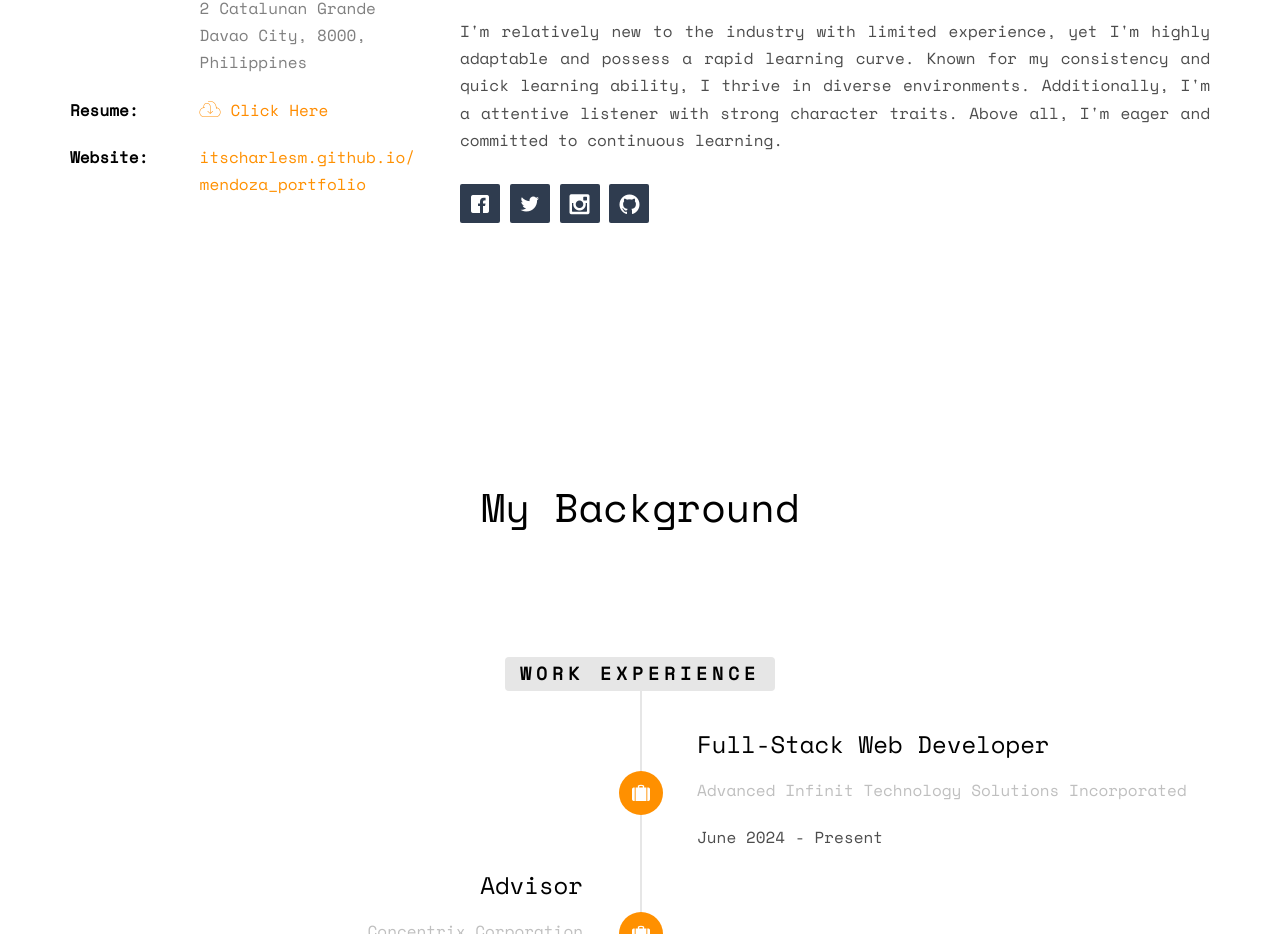
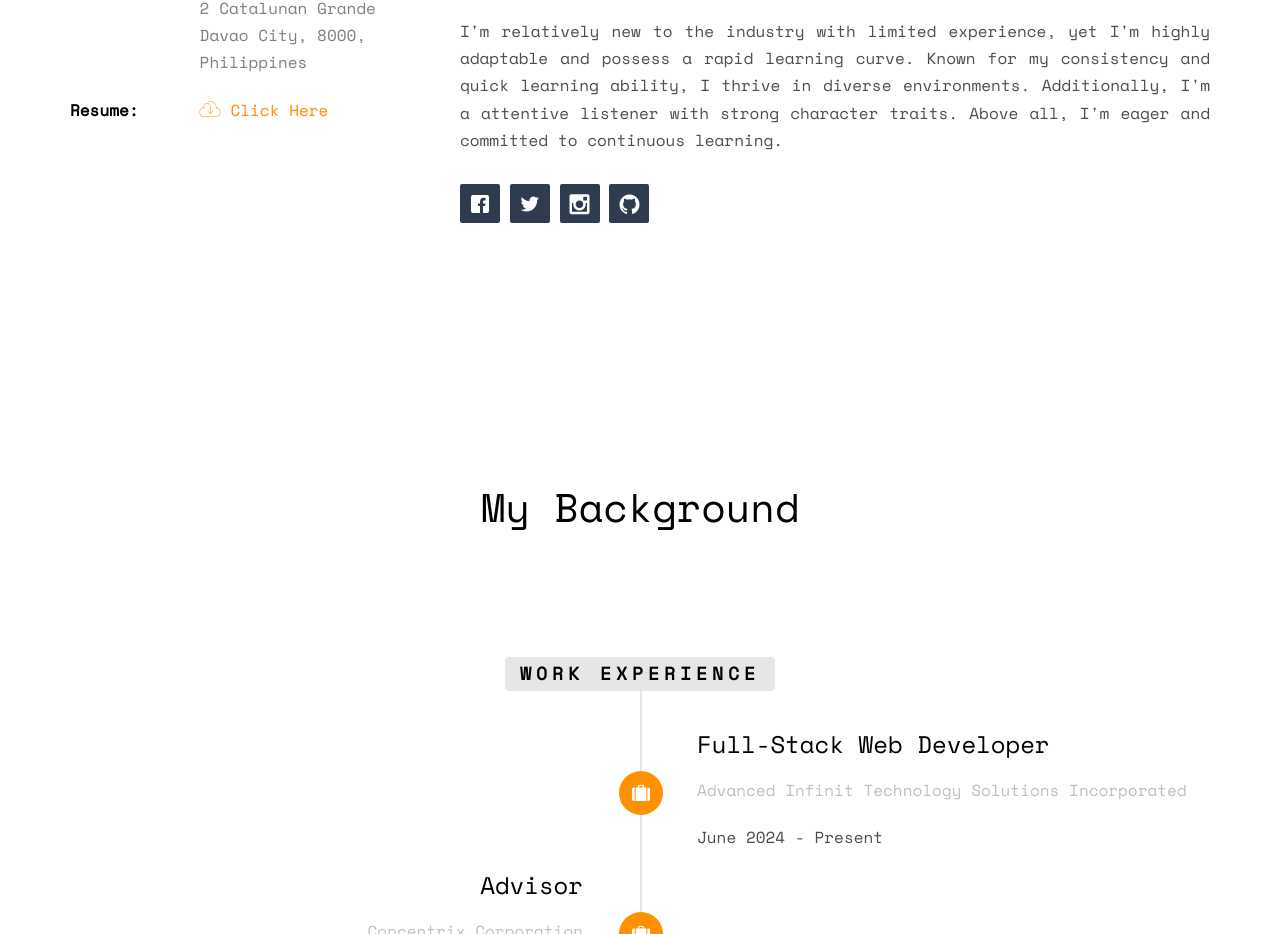
Before and after one commit to itscharlesm/mendoza_portfolio, a plain HTML site: page index.html in a window 1280 px wide. Shown: the part 1273-2207 px from the top of the page. Drawn offline with nearby package versions, Linux system fonts and the light colour scheme; files whose address does not match are found by name.

Commit message:
removed website

```diff
--- a/index.html
+++ b/index.html
@@ -86,13 +86,13 @@
 									<i class="icon-download"></i> Click Here
 								</a>
 							</li>
-							<li><span class="first-block">Website:</span>
+							<!-- <li><span class="first-block">Website:</span>
 								<span class="second-block">
 									<a href="https://itscharlesm.github.io/mendoza_portfolio" target="_blank">
 										itscharlesm.github.io/<wbr>mendoza_portfolio
 									</a>
 								</span>
-							</li>
+							</li> -->
 						</ul>
 					</div>
 					<div class="col-md-8">
```
